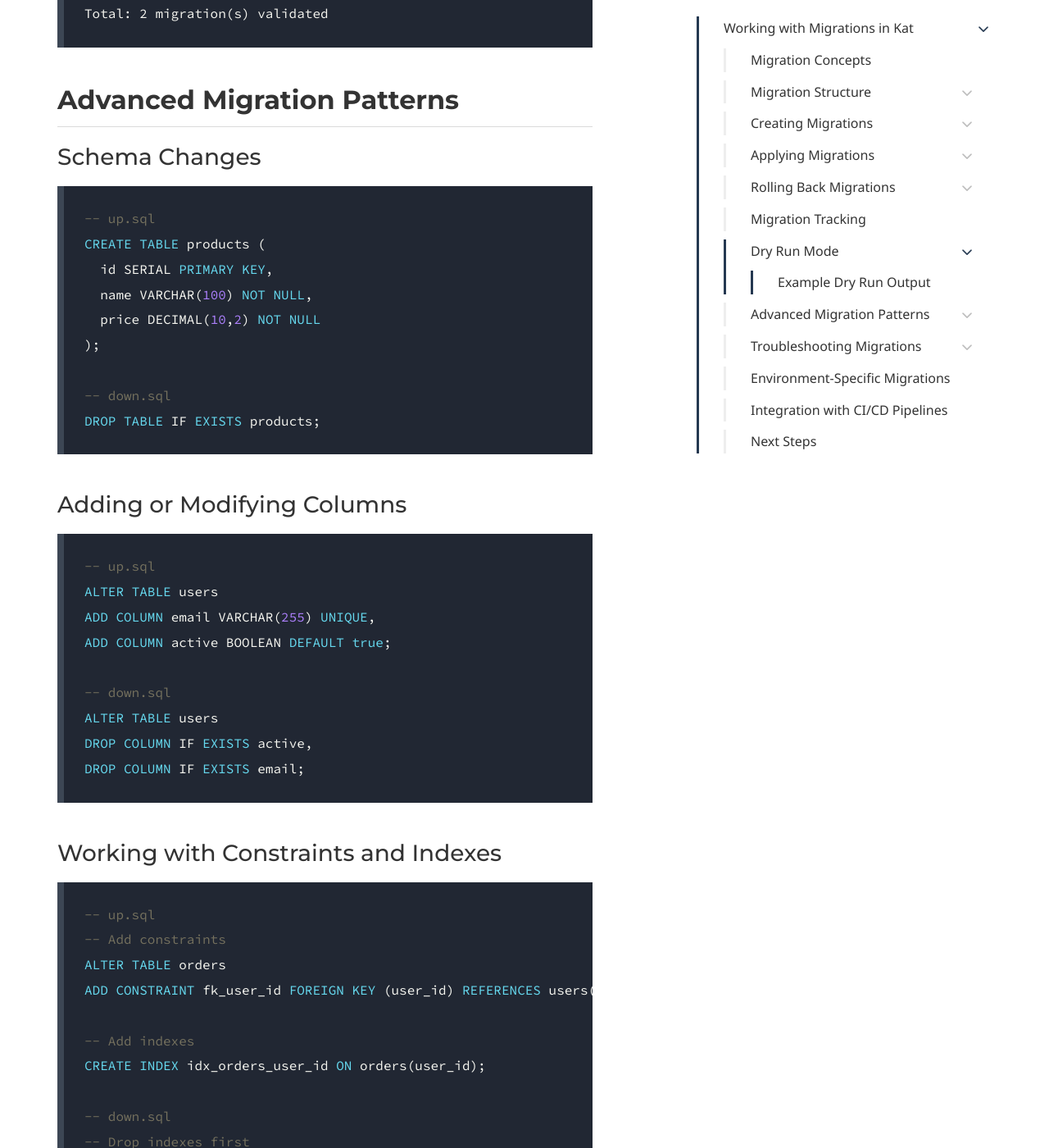
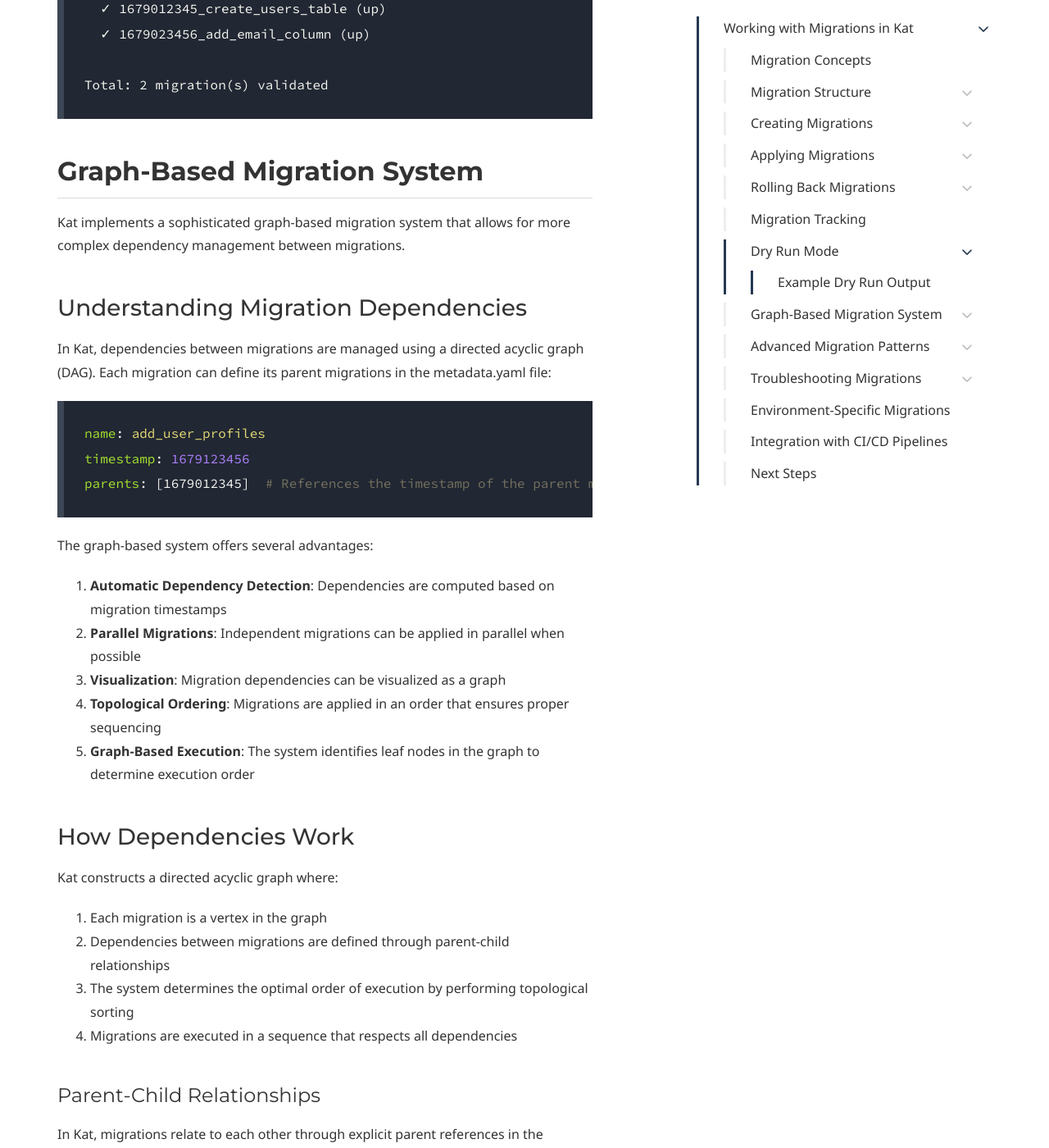
Before and after one commit to BolajiOlajide/kat, a Jekyll site: the page built from doc/migration.md, in a window 1280 px wide and 1400 px high, scrolled down 8729 px. Shown: the whole window at 82% size. Built offline with Jekyll 4.4.1, drawn with Linux system fonts in a browser that asks for light colours; some web fonts are replaced; some of the changed text lies outside the part shown.

Commit message:
chore: update doc (#12)

````diff
--- a/doc/migration.md
+++ b/doc/migration.md
@@ -26,9 +26,10 @@
 
 1. **Versioned**: Each migration has a unique timestamp identifier
 2. **Directional**: Migrations can move forward (up) or backward (down)
-3. **Ordered**: Migrations are applied in chronological order based on their timestamp
-4. **Tracked**: Applied migrations are recorded in a database table
-5. **Idempotent**: Well-written migrations can be run multiple times safely
+3. **Dependency-Based**: Dependencies between migrations are automatically calculated
+4. **Graph-Based**: Migrations form a directed acyclic graph (DAG) for proper ordering
+5. **Tracked**: Applied migrations are recorded in a database table
+6. **Idempotent**: Well-written migrations can be run multiple times safely
 
 ## Migration Structure
 
@@ -125,16 +126,17 @@
 When you run `kat up`, the following process occurs:
 
 1. Kat scans your migrations directory for all migration folders
-2. Kat sorts migrations by timestamp (oldest first)
-3. Kat connects to your database using your configuration
-4. If needed, Kat creates a tracking table (specified by `tablename` in your config)
-5. Kat reads the tracking table to determine which migrations have already been applied
-6. For each pending migration:
+2. Kat builds a directed acyclic graph (DAG) based on migration dependencies
+3. Kat sorts migrations using topological ordering to respect dependencies
+4. Kat connects to your database using your configuration
+5. If needed, Kat creates a tracking table (specified by `tablename` in your config)
+6. Kat reads the tracking table to determine which migrations have already been applied
+7. For each pending migration:
    - Kat begins a transaction
    - Kat executes the SQL in the up.sql file
    - Kat records the migration in the tracking table
    - Kat commits the transaction
-7. Kat provides a summary of the applied migrations
+8. Kat provides a summary of the applied migrations
 
 ### Up Command Options
 
@@ -271,6 +273,65 @@
 Total: 2 migration(s) validated
 ```
 
+## Graph-Based Migration System
+
+Kat implements a sophisticated graph-based migration system that allows for more complex dependency management between migrations.
+
+### Understanding Migration Dependencies
+
+In Kat, dependencies between migrations are managed using a directed acyclic graph (DAG). Each migration can define its parent migrations in the metadata.yaml file:
+
+```yaml
+name: add_user_profiles
+timestamp: 1679123456
+parents: [1679012345]  # References the timestamp of the parent migration
+```
+
+The graph-based system offers several advantages:
+
+1. **Automatic Dependency Detection**: Dependencies are computed based on migration timestamps
+2. **Parallel Migrations**: Independent migrations can be applied in parallel when possible
+3. **Visualization**: Migration dependencies can be visualized as a graph
+4. **Topological Ordering**: Migrations are applied in an order that ensures proper sequencing
+5. **Graph-Based Execution**: The system identifies leaf nodes in the graph to determine execution order
+
+### How Dependencies Work
+
+Kat constructs a directed acyclic graph where:
+1. Each migration is a vertex in the graph
+2. Dependencies between migrations are defined through parent-child relationships
+3. The system determines the optimal order of execution by performing topological sorting
+4. Migrations are executed in a sequence that respects all dependencies
+
+#### Parent-Child Relationships
+
+In Kat, migrations relate to each other through explicit parent references in the `metadata.yaml` file:
+
+```yaml
+name: add_user_profiles
+timestamp: 1679123456
+parents: [1679012345]  # References the timestamp of the parent migration
+```
+
+The `parents` field contains timestamps of migrations that must be applied before the current migration. This creates a clear dependency chain:
+
+1. **Execution Order Guarantee**: Kat ensures parent migrations are always applied before their children
+2. **Flexibility**: A migration can have multiple parents, allowing for complex dependency trees
+3. **DAG Construction**: These parent-child relationships form the edges in the directed acyclic graph
+4. **Topological Sorting**: Kat uses the graph to compute the correct execution sequence
+
+When running migrations, Kat performs a topological sort of the graph to determine the proper execution order. This ensures all dependencies are satisfied before a migration is applied.
+
+### Visualizing the Migration Graph
+
+To visualize your migration dependency graph, you can use the `graph` command:
+
+```bash
+kat graph --format dot > migrations.dot
+```
+
+This generates a DOT file that can be visualized with tools like Graphviz or online services like [GraphvizOnline](https://dreampuf.github.io/GraphvizOnline).
+
 ## Advanced Migration Patterns
 
 ### Schema Changes
@@ -347,9 +408,9 @@
    - Ensure down.sql correctly reverses up.sql
    - Check for dependencies that prevent rollback
 
-3. **Migrations applied out of order**
-   - Migrations are sorted by timestamp
-   - If timestamps overlap, unexpected order may occur
+3. **Dependency conflicts**
+   - Ensure parent migrations exist in your migration directory
+   - Check for circular dependencies, which will cause graph build errors
 
 ### Recovering from Failed Migrations
 
````
Also changed, not shown: README.md (+10 -3 lines).
